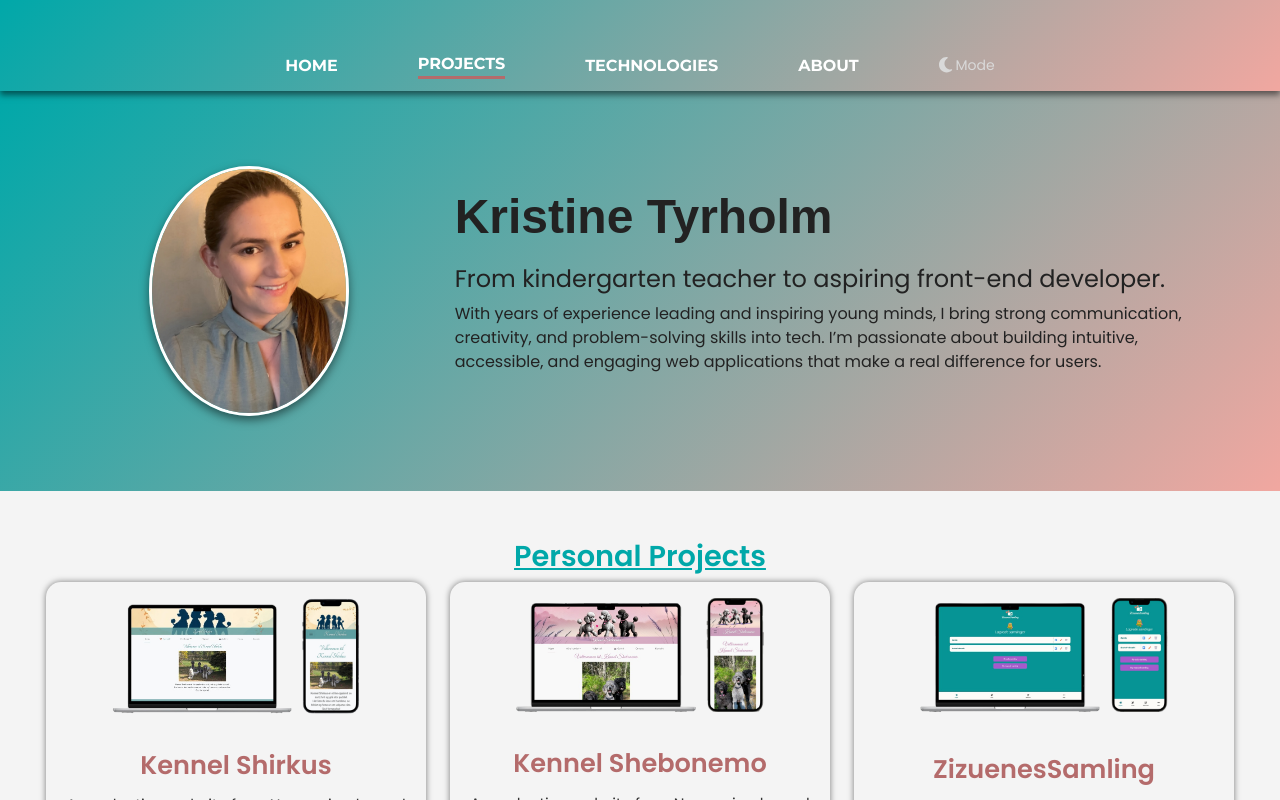
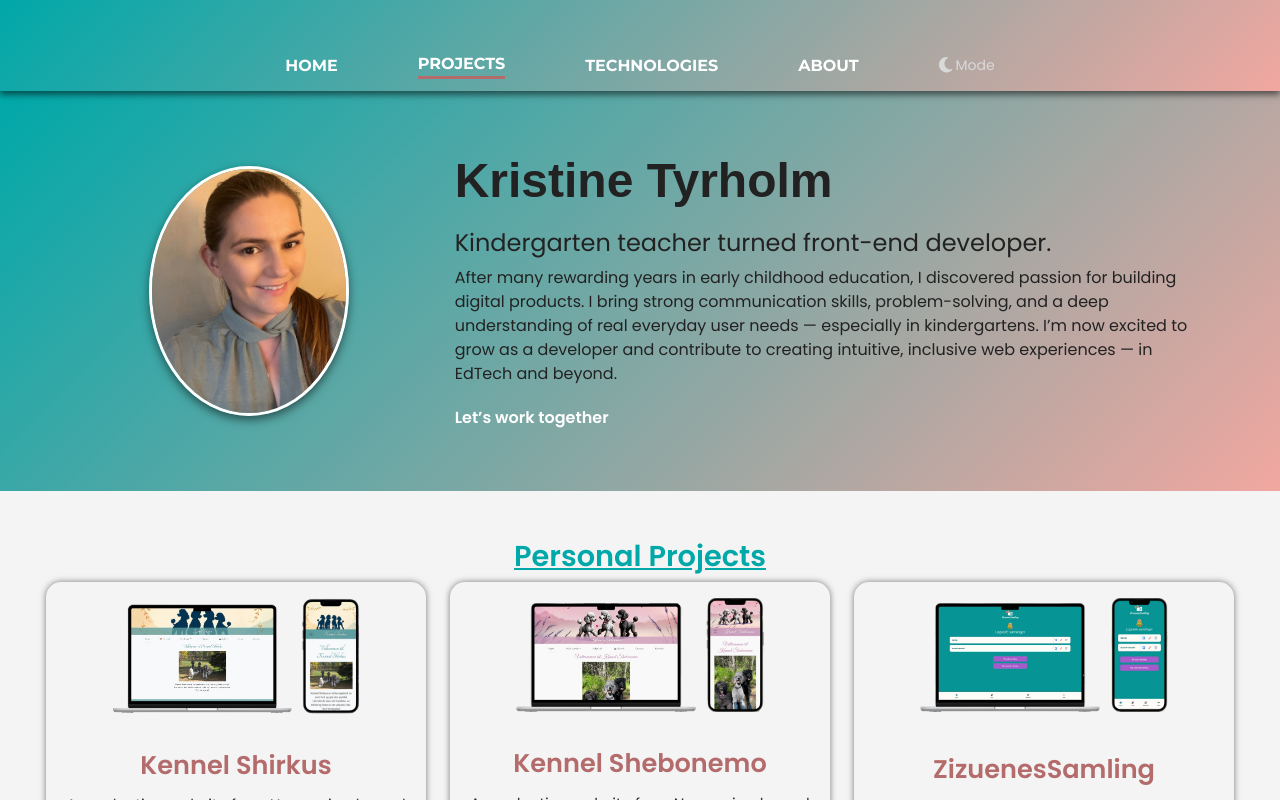
Before and after one commit to IceGreenGalactic/Portfolio2, a React (Vite) app: page / in a window 1280 px wide. Shown: the top 800 px of the page. Built offline with nearby package versions, Linux system fonts and the light colour scheme.

Commit message:
personal update - about and hero

```diff
--- a/src/components/About/About.jsx
+++ b/src/components/About/About.jsx
@@ -10,14 +10,14 @@ const About = () => {
         <div className="col-12 col-md-6 mb-4 ">
           <Card className="p-3 h-100 d-flex flex-column">
             <h3>🌈 Personal Life</h3>
-            <p>34-year-old and proud parent to an awesome kid.</p>
             <p>
-              Curious, creative, and always on the lookout for new challenges.
+              I’m a parent, a lifelong learner, and someone who loves solving
+              practical problems in creative ways.
             </p>
             <p>
               After 16 rewarding years in the kindergarten sector, I completed
               my Frontend Development studies at Noroff in January 2025 — and
-              I’m now excited to begin my career in tech.
+              I’m now excited to start my journey as a developer.
             </p>
           </Card>
         </div>
@@ -40,18 +40,19 @@ const About = () => {
           <Card className="p-3 h-100 d-flex flex-column">
             <h3>🍎 My Career Journey</h3>
             <p>
-              With a strong background in teaching and pedagogy, I’ve developed
-              skills in communication, planning, and problem-solving. But I also
-              wanted to keep learning and challenge myself creatively. That’s
-              how I discovered frontend development.
+              Working closely with children, parents, and colleagues has given
+              me strong skills in communication, collaboration, and planning.
+              Over the years I’ve also seen firsthand how digital tools can help
+              (or frustrate) everyday work in kindergartens.
             </p>
             <p>
-              During my studies, I started out with C’s, but as my understanding
-              deepened I finished with A’s on my final projects. Coding quickly
-              became something I truly enjoyed — I could sit down in the morning
-              and suddenly realize the whole day had passed. That passion,
-              combined with my educational insight, gives me a unique
-              perspective on building user-friendly, accessible solutions.
+              When I discovered frontend development, it clicked. I loved seeing
+              ideas turn into something real on the screen, and I quickly became
+              hooked. As my understanding grew, my grades improved as well – and
+              I finished my final projects with top marks. That mix of
+              pedagogical insight and a genuine interest in code gives me a
+              strong foundation for building user-friendly, accessible
+              solutions.
             </p>
           </Card>
         </div>
@@ -60,18 +61,21 @@ const About = () => {
           <Card className="p-3 h-100 d-flex flex-column">
             <h3>🚀 Looking Forward</h3>
             <p>
-              I’m eager to contribute to a creative team where I can continue
-              learning while building intuitive and impactful web applications.
+              I’m excited to join a team where I can keep learning, share ideas,
+              and build products that actually help people in their everyday
+              lives.
             </p>
             <p>
-              My goal is to create digital experiences that are both functional
-              and engaging, while always keeping the user in focus. Ideally, I’d
-              love to combine my background in education with tech to build
-              tools that make a difference.
+              I’m especially interested in EdTech and tools for kindergartens
+              and schools, where my background gives me a lot of domain
+              knowledge. At the same time, I’m open to other areas where I can
+              grow as a developer and contribute to thoughtful, intuitive user
+              experiences.
             </p>
             <p>
-              Ready to take on new challenges, I’m excited to grow as a
-              developer and make a difference in the tech industry.
+              I’m ready to take on new challenges, learn from experienced
+              developers, and contribute with both my technical skills and my
+              experience from education.
             </p>
           </Card>
         </div>
--- a/src/components/Hero/Hero.jsx
+++ b/src/components/Hero/Hero.jsx
@@ -6,6 +6,8 @@ import {
   ProfileImageWrapper,
   ProfileImage,
   HeroText,
+  CTAWrapper,
+  PrimaryButton,
 } from "./Hero.styled";
 import profileImage from "../../assets/images/portfolioImg.jpg";
 
@@ -18,13 +20,18 @@ const Hero = () => {
         </ProfileImageWrapper>
         <HeroText className="text-center text-sm-start">
           <Name>Kristine Tyrholm</Name>
-          <h4>From kindergarten teacher to aspiring front-end developer.</h4>
+          <h4>Kindergarten teacher turned front-end developer.</h4>
           <p>
-            With years of experience leading and inspiring young minds, I bring
-            strong communication, creativity, and problem-solving skills into
-            tech. I’m passionate about building intuitive, accessible, and
-            engaging web applications that make a real difference for users.
+            After many rewarding years in early childhood education, I
+            discovered passion for building digital products. I bring strong
+            communication skills, problem-solving, and a deep understanding of
+            real everyday user needs — especially in kindergartens. I’m now
+            excited to grow as a developer and contribute to creating intuitive,
+            inclusive web experiences — in EdTech and beyond.
           </p>
+          <CTAWrapper className="m-auto m-md-0">
+            <PrimaryButton href="#contact">Let’s work together</PrimaryButton>
+          </CTAWrapper>
         </HeroText>
       </HeroContent>
     </HeroSection>
--- a/src/components/Hero/Hero.styled.js
+++ b/src/components/Hero/Hero.styled.js
@@ -62,3 +62,21 @@ export const HeroText = styled.div`
     margin-bottom: 20px;
   }
 `;
+export const CTAWrapper = styled.div`
+  margin-top: 10px;
+  flex-wrap: wrap;
+}
+`;
+
+export const PrimaryButton = styled.a`
+  border-radius: 30px;
+  background: transparent;
+  color: #fff;
+  font-weight: bold;
+  text-decoration: none;
+  transition: 0.3s ease;
+  &:hover {
+    opacity: 0.9;
+    transform: translateY(-2px);
+  }
+`;
```
